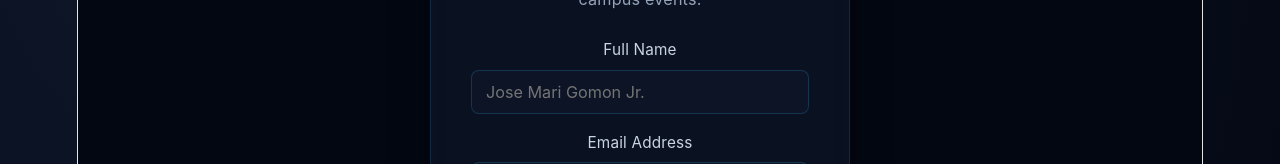
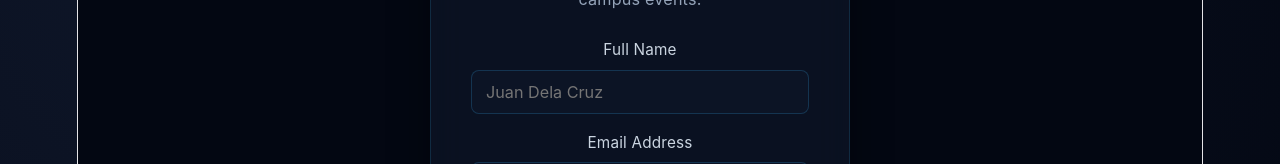
Before and after one commit to jeyemmzz/FinalProjectMERN, a React (Vite) app in the folder client/: page / in a window 1280 px wide. Both pictures are taken after a click on the button "Register". Shown: the part 257-421 px from the top of the page. Built offline with nearby package versions, Linux system fonts and the light colour scheme.

Commit message:
Update placeholder text for full name input in Signup component

```diff
--- a/client/src/components/Signup.jsx
+++ b/client/src/components/Signup.jsx
@@ -106,7 +106,7 @@ export default function Signup({ onBackToHome, onSwitchToLogin, onNavigateAbout,
                   <input
                     type="text"
                     name="fullName"
-                    placeholder="Jose Mari Gomon Jr."
+                    placeholder= "Juan Dela Cruz"
                     value={formData.fullName}
                     onChange={handleChange}
                     style={{ width: '100%', padding: '11px 14px', background: 'rgba(15, 23, 42, 0.6)', border: '1px solid rgba(56, 189, 248, 0.2)', borderRadius: '8px', color: '#fff', fontSize: '0.9rem', outline: 'none' }}
```
